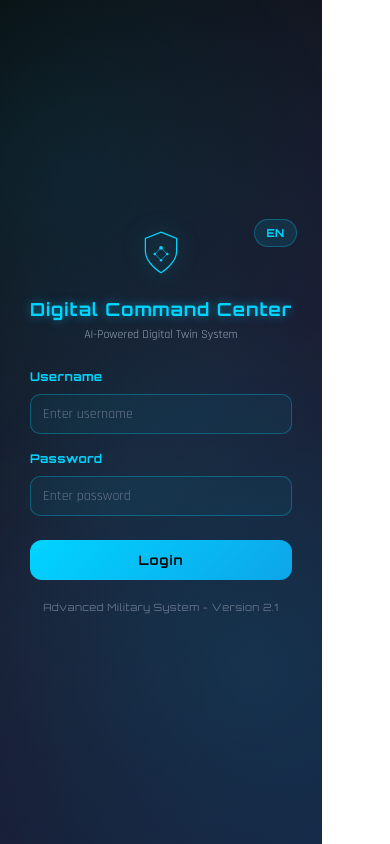
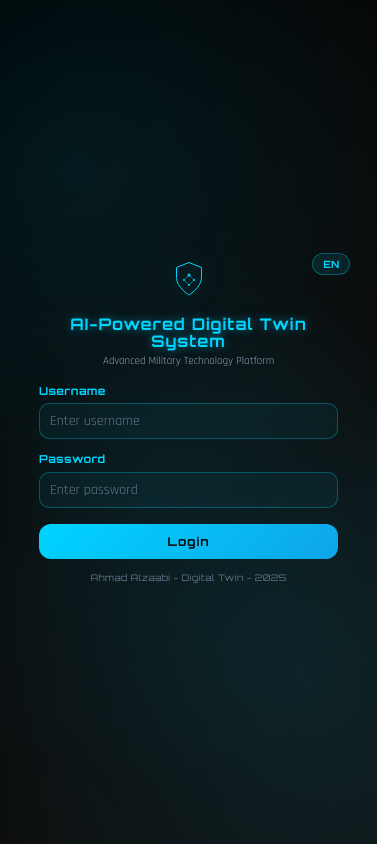
Before and after one commit to ahmalzaabi/my-digital-twin-app, a React (Vite) app: page / in a window 390 px wide. Built offline with nearby package versions, Linux system fonts and the light colour scheme.

Commit message:
Complete UI update: darker background, full width layout, new AI-powered title, Arabic التوأمة الرقمية, Ahmad Alzaabi branding, and case insensitive login

```diff
--- a/src/components/LoginPage.css
+++ b/src/components/LoginPage.css
@@ -2,7 +2,7 @@
 
 .login-container {
   min-height: 100vh;
-  background: linear-gradient(135deg, #0a0a0a 0%, #1a1a2e 50%, #16213e 100%);
+  background: linear-gradient(135deg, #000000 0%, #0a0a0a 50%, #111111 100%);
   display: flex;
   justify-content: center;
   align-items: center;
@@ -325,90 +325,155 @@
   }
 }
 
-/* iPhone 14 Pro Max and similar large phones */
-@media (max-width: 480px) {
+/* iPhone 14 Pro Max specific optimizations */
+@media (max-width: 480px) and (min-height: 800px) {
   .login-container {
-    padding: 15px;
-    min-height: 100vh;
-    min-height: 100svh; /* Safari viewport height */
+    padding: 5px;
+    justify-content: flex-start;
+    padding-top: 40px;
   }
 
   .login-card {
-    min-width: 280px;
-    max-width: 350px;
-    padding: 20px 15px;
-    margin: 5px auto;
-    max-height: 85vh;
-    max-height: 85svh;
+    padding: 12px 8px;
+    max-height: 98vh;
+  }
+
+  .logo-section {
+    margin-bottom: 12px;
+  }
+
+  .logo-section svg {
+    width: 35px;
+    height: 35px;
+    margin-bottom: 6px;
+  }
+
+  .title {
+    font-size: 15px;
+    margin-bottom: 3px;
+  }
+
+  .subtitle {
+    font-size: 10px;
+    margin-bottom: 6px;
+  }
+
+  .login-form {
+    gap: 10px;
+  }
+
+  .form-group {
+    gap: 3px;
+  }
+
+  .form-input {
+    padding: 7px 9px;
+    font-size: 13px;
+  }
+
+  .login-button {
+    padding: 9px 14px;
+    font-size: 11px;
+    margin-top: 3px;
+  }
+
+  .version-info {
+    font-size: 8px;
+    margin-top: 10px;
+  }
+}
+
+/* General mobile phones */
+@media (max-width: 480px) {
+  .login-container {
+    padding: 10px;
+    min-height: 100vh;
+    min-height: 100svh; /* Safari viewport height */
+    display: flex;
+    flex-direction: column;
+    justify-content: center;
+  }
+
+  .login-card {
+    width: 95%;
+    max-width: 400px;
+    padding: 15px 20px;
+    margin: 0 auto;
+    max-height: 95vh;
+    max-height: 95svh;
     background: transparent;
     border: none;
     box-shadow: none;
   }
 
   .logo-section {
-    margin-bottom: 25px;
+    margin-bottom: 15px;
   }
 
   .logo-section svg {
-    width: 50px;
-    height: 50px;
-    margin-bottom: 12px;
+    width: 40px;
+    height: 40px;
+    margin-bottom: 8px;
   }
 
   .title {
-    font-size: 18px;
-    line-height: 1.2;
-    margin-bottom: 6px;
+    font-size: 16px;
+    line-height: 1.1;
+    margin-bottom: 4px;
   }
 
   .subtitle {
-    font-size: 12px;
-    margin-bottom: 12px;
-    line-height: 1.3;
+    font-size: 11px;
+    margin-bottom: 8px;
+    line-height: 1.2;
   }
 
   .login-form {
-    gap: 16px;
+    gap: 12px;
+  }
+
+  .form-group {
+    gap: 4px;
   }
 
   .form-label {
-    font-size: 12px;
+    font-size: 11px;
   }
 
   .form-input {
-    padding: 10px 12px;
+    padding: 8px 10px;
     font-size: 14px;
   }
 
   .login-button {
-    padding: 12px 20px;
-    font-size: 13px;
-    margin-top: 8px;
+    padding: 10px 16px;
+    font-size: 12px;
+    margin-top: 4px;
   }
 
   .version-info {
-    font-size: 10px;
-    margin-top: 20px;
+    font-size: 9px;
+    margin-top: 12px;
   }
 
   .language-switcher {
-    top: 10px;
-    right: 10px;
+    top: 8px;
+    right: 8px;
   }
 
   .rtl .language-switcher {
-    left: 10px;
+    left: 8px;
     right: auto;
   }
 
   .lang-button {
-    padding: 6px 12px;
-    font-size: 11px;
+    padding: 4px 10px;
+    font-size: 10px;
   }
 
   .lang-option {
-    padding: 8px 12px;
-    font-size: 11px;
+    padding: 6px 10px;
+    font-size: 10px;
   }
 }
 
--- a/src/components/LoginPage.tsx
+++ b/src/components/LoginPage.tsx
@@ -13,24 +13,24 @@ const LoginPage: React.FC<LoginPageProps> = ({ onLogin }) => {
 
   const translations = {
     en: {
-      title: 'Digital Command Center',
-      subtitle: 'AI-Powered Digital Twin System',
+      title: 'AI-Powered Digital Twin System',
+      subtitle: 'Advanced Military Technology Platform',
       username: 'Username',
       password: 'Password',
       login: 'Login',
       usernamePlaceholder: 'Enter username',
       passwordPlaceholder: 'Enter password',
-      version: 'Advanced Military System - Version 2.1'
+      version: 'Ahmad Alzaabi - Digital Twin - 2025'
     },
     ar: {
-      title: 'مركز القيادة الرقمي',
-      subtitle: 'نظام التوأم الرقمي المدعوم بالذكاء الاصطناعي',
+      title: 'نظام التوأمة الرقمية المدعوم بالذكاء الاصطناعي',
+      subtitle: 'منصة التكنولوجيا العسكرية المتقدمة',
       username: 'اسم المستخدم',
       password: 'كلمة المرور',
       login: 'تسجيل الدخول',
       usernamePlaceholder: 'أدخل اسم المستخدم',
       passwordPlaceholder: 'أدخل كلمة المرور',
-      version: 'نظام عسكري متقدم - النسخة 2.1'
+      version: 'احمد الزعابي - تقنيات التوأمة الرقمية - 2025'
     }
   };
 
@@ -38,7 +38,7 @@ const LoginPage: React.FC<LoginPageProps> = ({ onLogin }) => {
 
   const handleLogin = (e: React.FormEvent) => {
     e.preventDefault();
-    if (username === 'test' && password === '123456') {
+    if (username.toLowerCase() === 'test' && password === '123456') {
       onLogin(true);
     } else {
       alert(language === 'en' ? 'Invalid credentials' : 'بيانات غير صحيحة');
```
